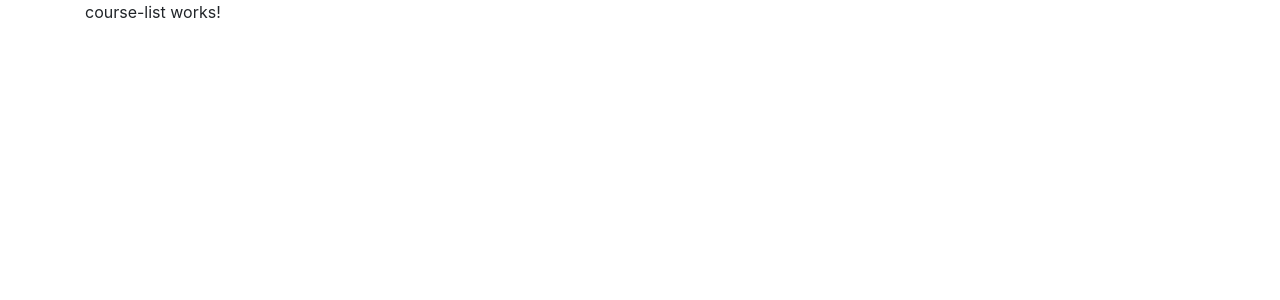
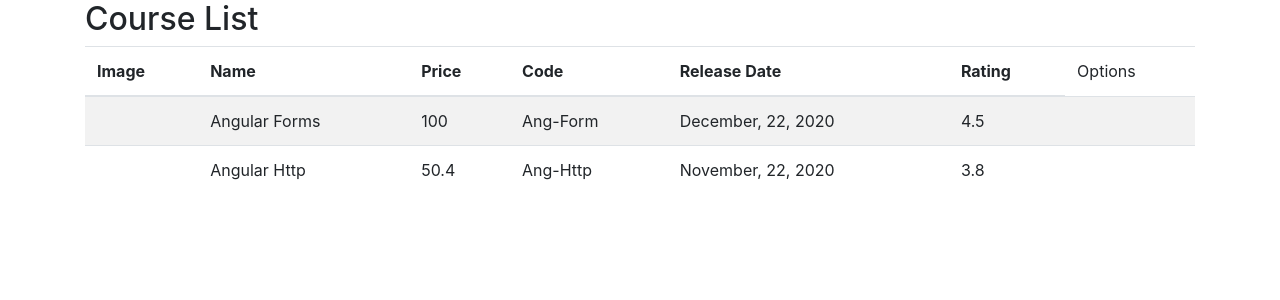
Before and after one commit to vitorsemidio-dev/dio-ng-course-manager, an Angular app: page / in a window 1280 px wide. Shown: the top 300 px of the page. Built offline with nearby package versions, Linux system fonts and the light colour scheme.

Commit message:
📚 Edu: Diretivas (ngFor)

```diff
--- a/src/app/course-list/course-list.component.html
+++ b/src/app/course-list/course-list.component.html
@@ -1 +1,39 @@
-<p>course-list works!</p>
+<h2>Course List</h2>
+
+<table class="table table-striped">
+  <thead>
+    <tr>
+      <th>Image</th>
+      <th>Name</th>
+      <th>Price</th>
+      <th>Code</th>
+      <th>Release Date</th>
+      <th>Rating</th>
+      <td>Options</td>
+    </tr>
+  </thead>
+
+  <tbody>
+    <tr *ngFor="let course of courses">
+      <td>
+        {{ course.imageUrl }}
+      </td>
+      <td>
+        {{ course.name }}
+      </td>
+      <td>
+        {{ course.price }}
+      </td>
+      <td>
+        {{ course.code }}
+      </td>
+      <td>
+        {{ course.releaseDate }}
+      </td>
+      <td>
+        {{ course.rating }}
+      </td>
+      <td></td>
+    </tr>
+  </tbody>
+</table>
```
